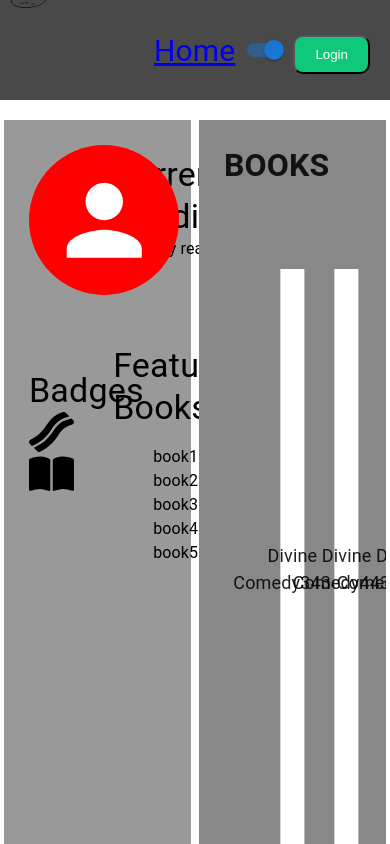
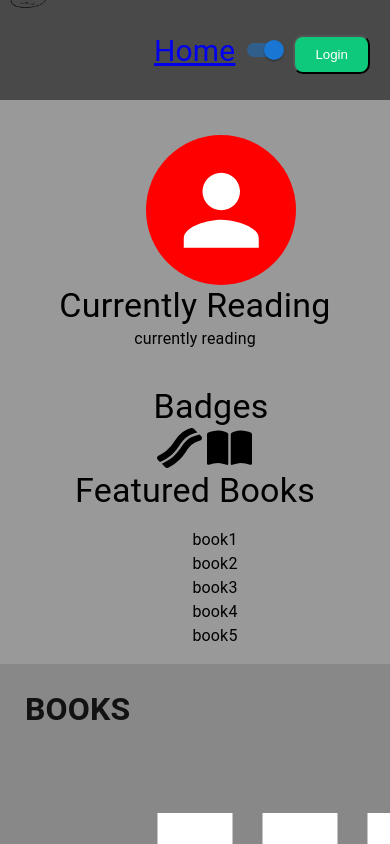
Before and after one commit to Nick-likes-Rust-and-Next/No-Shelf-Control, a React (Vite) app in the folder client/: page /dashboard in a window 390 px wide. Shown: the top 844 px of the page. Built offline with nearby package versions, Linux system fonts and the light colour scheme.

Commit message:
adds media queries to dashboard

```diff
--- a/client/src/pages/dashboard/dashboard.scss
+++ b/client/src/pages/dashboard/dashboard.scss
@@ -1,6 +1,6 @@
 .dashboard-container {
     display: flex;
-    width: 100%;
+    width: 100vw;
     gap: 2%;
 
     .profile-container {
@@ -52,3 +52,59 @@
         }
     }
 }
+
+$breakpoint-tablet: 768px;
+$breakpoint-phone: 425px;
+@media (max-width: $breakpoint-tablet) {
+    .dashboard-container {
+        display: flex;
+        flex-direction: column;
+
+        .profile-container {
+            width: 100vw;
+            margin: 0;
+        }
+
+        .bookshelf-container {
+            width: 100vw;
+            margin: 0;
+        }
+    }
+}
+
+@media (max-width: $breakpoint-phone) {
+
+    .dashboard-container {
+        display: flex;
+        flex-direction: column;
+        align-items: center;
+        justify-content: center;
+        margin: 0;
+
+        .profile-container {
+            display: flex;
+            flex-direction: column;
+            align-items: center;
+            text-align: center;
+            justify-content: center;
+            margin: 0;
+
+            .row1 {
+                display: flex;
+                flex-direction: column;
+                align-items: center;
+                justify-content: center;
+                margin-top: 10px;
+            }
+
+            .row2 {
+                display: flex;
+                flex-direction: column;
+                justify-content: center;
+                align-items: center;
+                margin-top: 10px;
+            }
+        }
+    }
+
+}
```
